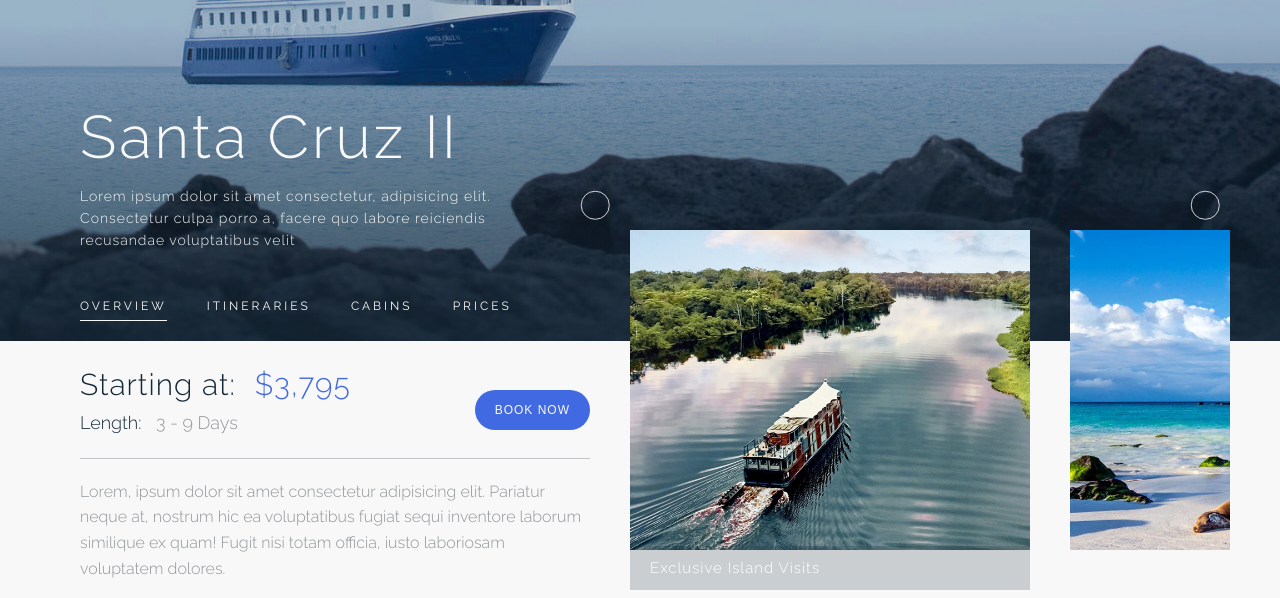
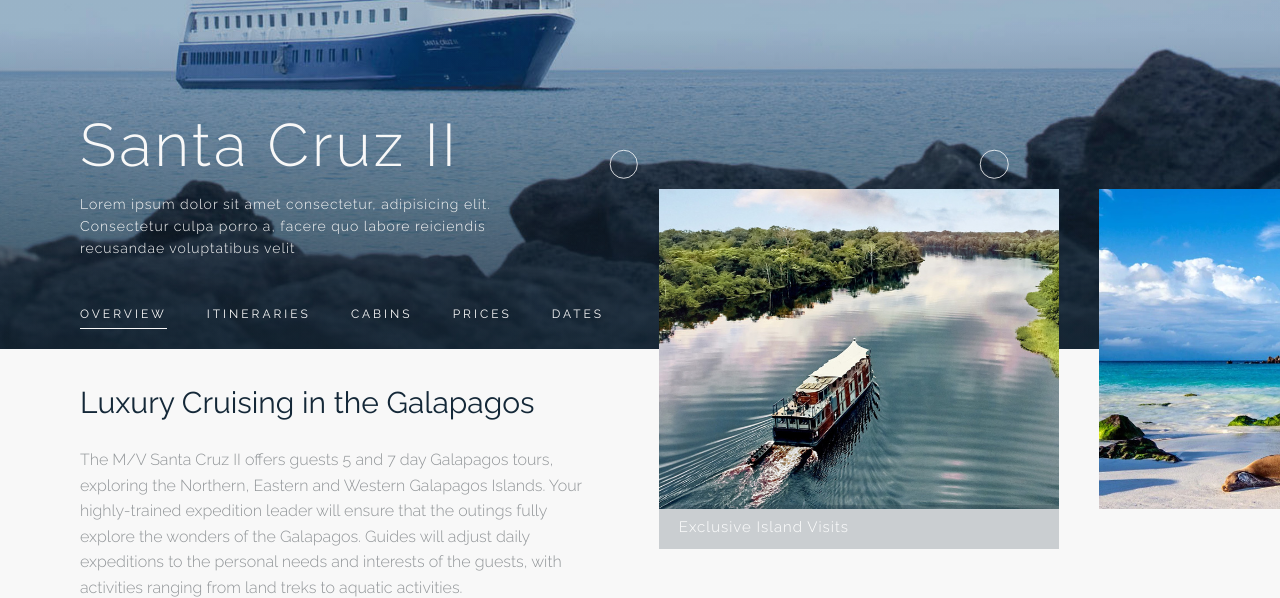
Before and after one commit to rlsystems/Afloat, a website: page product-page.html in a window 1280 px wide. Shown: the part 291-889 px from the top of the page. Drawn offline with nearby package versions, Linux system fonts and the light colour scheme.

Commit message:
feature slider fix

```diff
--- a/product-page.html
+++ b/product-page.html
@@ -145,7 +145,9 @@
           <li class="product-nav__tabs__item" data-tab="tab-prices">
             Prices
           </li>
-
+          <li class="product-nav__tabs__item" data-tab="tab-prices">
+            Dates
+          </li>
         </ul>
       </div>
     </div>
@@ -191,7 +193,7 @@
 
 
     <!-- 1. Overview Content -->
-    <div class="product-content__page tab-content  " id="tab-overview">
+    <div class="product-content__page tab-content  current" id="tab-overview">
       <div class="product-overview">
         <!-- Intro -->
         <div class="product-overview__intro">
@@ -330,7 +332,7 @@
     </div>
 
     <!-- 2. Itineraries Content -->
-    <div class="product-content__page tab-content current" id="tab-itineraries">
+    <div class="product-content__page tab-content " id="tab-itineraries">
       <div class="product-itineraries">
 
         <!-- Intro + Nav (starting at, length & 3/4/5 day nav) -->
--- a/sass/components/product/_product-nav.scss
+++ b/sass/components/product/_product-nav.scss
@@ -2,17 +2,17 @@
     position: relative;
 
     display: flex;
-    flex-wrap: wrap;
-    grid-row: first-start / hero-end;
+    grid-row: nav-end/ hero-end;
     grid-column: center-start / -1;
+
     &__caption {
         color: $color-grey-light-1;
-        width: 50%; // change with media query to 100% - min-width: 50rem;
+        //width: 50%;
 
-        display: grid;
+        display: grid; //for tabs
         grid-template-rows: 1fr min-content [nav-start] min-content [nav-end];
         max-height: 100%;
-        padding-right: 6rem;
+        margin-right: 4rem;
 
         &__title {
             font-size: 6rem;
@@ -93,8 +93,9 @@
     }
 
     &__rotate {
-        width: 50%; // change with media query to 100% - min-width: 50rem;
-        transform: translateX(-5rem);
+        width: 100%; // change with media query to 100% - min-width: 50rem;
+        align-self: flex-end;
+        transform: translateY(50%);
         z-index: 4;
     }
 
@@ -102,9 +103,9 @@
         display: grid;
         align-items: center;
         height: 50vh;
-        position: absolute;
+        //position: absolute;
         z-index: 20;
-        top: 12rem;
+        //top: 12rem;
 
         &__item {
             height: 50vh !important;
@@ -165,7 +166,7 @@
             &--right {
                 position: absolute;
                 top: -1rem;
-                right: 0;
+                left: 50%;
                 z-index: 8;
             }
         }
--- a/sass/pages/_product.scss
+++ b/sass/pages/_product.scss
@@ -2,7 +2,7 @@
     display: grid;
 
 
-    grid-template-rows: [nav-start] 9rem [nav-end top-content-start] calc(39.5vh - 4.5rem) [top-content-end first-start] calc(39.5vh - 4.5rem) [hero-end content-start]  repeat(
+    grid-template-rows: [nav-start] 9rem [nav-end top-content-start] calc(80vh - 9rem) [hero-end content-start]  repeat(
         7,
         min-content
       ) [content-end footer-start] min-content [footer-end];
```
Also changed, not shown: style.css.
